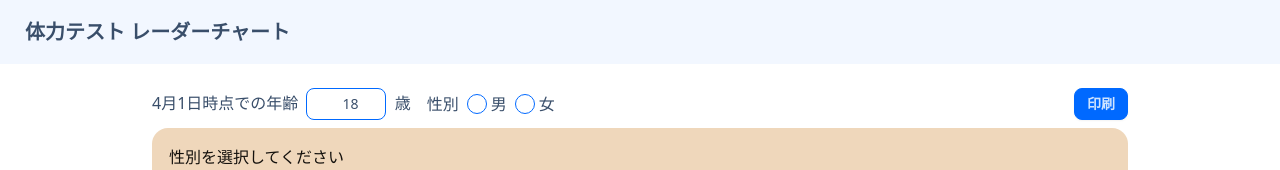
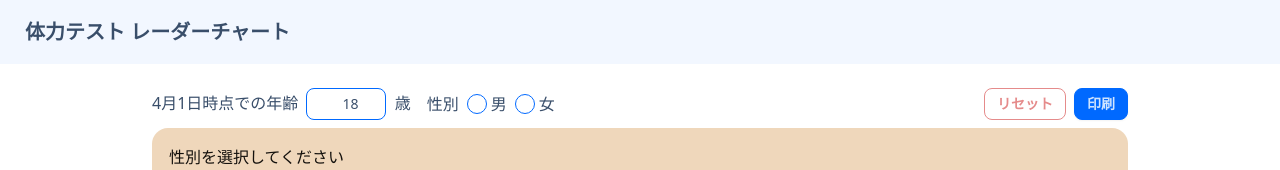
Before and after one commit to laddge/sportstest-chart, a Vue app: page / in a window 1280 px wide. Shown: the top 170 px of the page. Built offline with nearby package versions, Linux system fonts and the light colour scheme.

Commit message:
feat: 状態を永続化

```diff
--- a/package.json
+++ b/package.json
@@ -11,6 +11,7 @@
   "dependencies": {
     "chart.js": "^4.4.4",
     "pinia": "^2.2.2",
+    "pinia-plugin-persistedstate": "^4.0.1",
     "vue": "^3.4.37",
     "vue-chartjs": "^5.3.1"
   },
--- a/src/App.vue
+++ b/src/App.vue
@@ -5,8 +5,13 @@ import { useRecordStore } from './stores/recordStore'
 import Table from './components/Table.vue'
 import Chart from './components/Chart.vue'
 
-const { gender } = storeToRefs(useRecordStore())
-const age = ref(18)
+const { age, gender } = storeToRefs(useRecordStore())
+const reset = () => {
+  if (window.confirm('リセットしますか？')) {
+    localStorage.clear()
+    location.reload()
+  }
+}
 </script>
 
 <template>
@@ -43,6 +48,7 @@ const age = ref(18)
           </div>
         </div>
         <div class="ml-auto print:hidden">
+          <button @click="reset" class="btn btn-sm btn-error btn-outline mr-2">リセット</button>
           <button onclick="window.print()" class="btn btn-sm btn-primary">印刷</button>
         </div>
       </div>
--- a/src/main.ts
+++ b/src/main.ts
@@ -1,10 +1,12 @@
 import { createApp } from 'vue'
 import { createPinia } from 'pinia'
+import piniaPluginPersistedstate from 'pinia-plugin-persistedstate'
 import App from './App.vue'
 
 import './style.css'
 
 const pinia = createPinia()
+pinia.use(piniaPluginPersistedstate)
 const app = createApp(App)
 
 app.use(pinia)
--- a/src/stores/recordStore.ts
+++ b/src/stores/recordStore.ts
@@ -235,6 +235,7 @@ const computeScores = (gender: Ref<'m'|'f'|null>, records: Ref<Records>) => {
 }
 
 export const useRecordStore = defineStore('record', () => {
+  const age = ref<number>(18)
   const gender = ref<'m'|'f'|null>(null)
   const result = ref<Records>(['', '', '', '', '', '', '', '', ''])
   const resultScores = computed(() => computeScores(gender, result))
@@ -243,5 +244,5 @@ export const useRecordStore = defineStore('record', () => {
   const jpnAve = ref<Records>(['', '', '', '', '', '', '', '', ''])
   const jpnAveScores = computed(() => computeScores(gender, jpnAve))
 
-  return { gender, result, resultScores, uecAve, uecAveScores, jpnAve, jpnAveScores }
-})
+  return { age, gender, result, resultScores, uecAve, uecAveScores, jpnAve, jpnAveScores }
+}, { persist: true })
```
Also changed, not shown: 1 other file (tests, documents, lock files or other folders).
